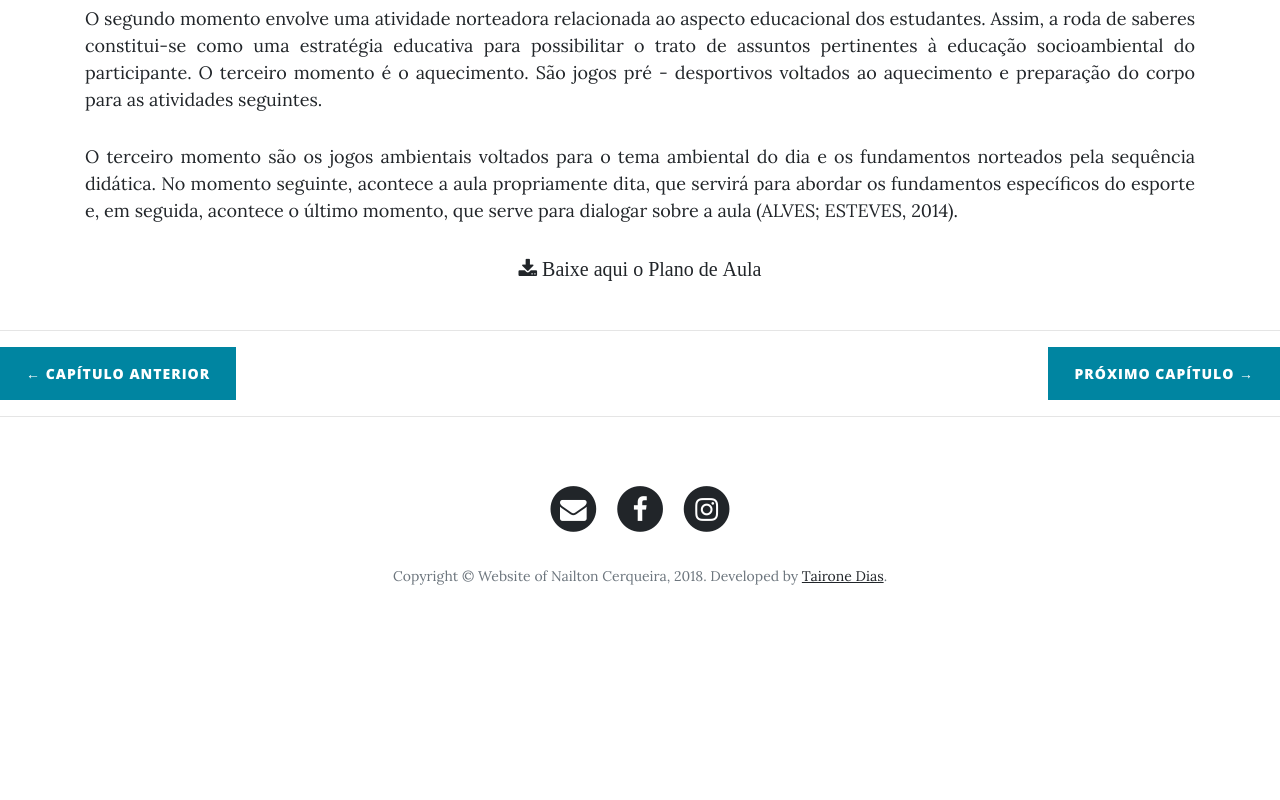
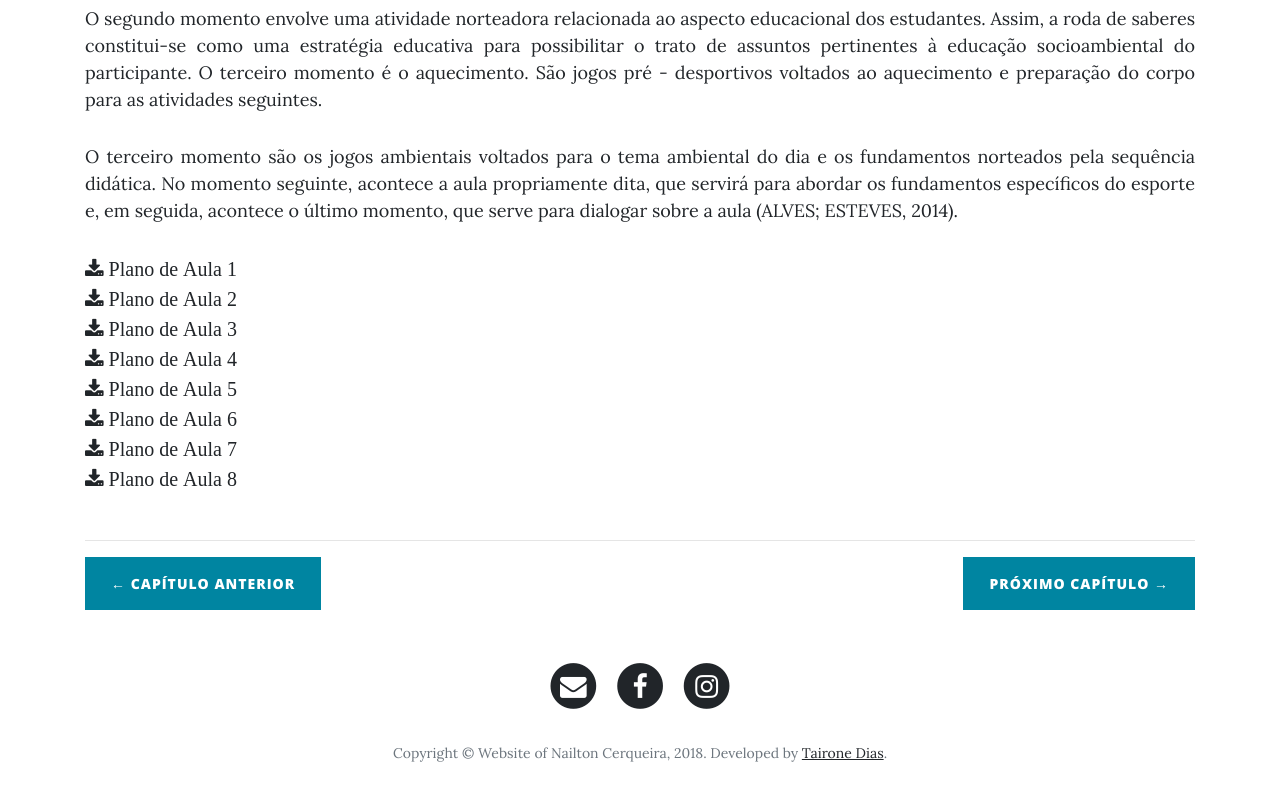
Before and after one commit to esportemeioambiente/esportemeioambiente, a website: page estrutura.html in a window 1280 px wide. Shown: the part 1258-2058 px from the top of the page. Before the commit the page ends 1910 px from the top, so only its background shows below. Drawn offline with nearby package versions, Linux system fonts and the light colour scheme.

Commit message:
href estrutura plano de aula

```diff
--- a/estrutura.html
+++ b/estrutura.html
@@ -16,13 +16,17 @@
   <!-- Custom fonts for this template -->
   <link href="vendor/font-awesome/css/font-awesome.min.css" rel="stylesheet" type="text/css">
   <link href='https://fonts.googleapis.com/css?family=Lora:400,700,400italic,700italic' rel='stylesheet' type='text/css'>
-    <link href='https://fonts.googleapis.com/css?family=Open+Sans:300italic,400italic,600italic,700italic,800italic,400,300,600,700,800' rel='stylesheet' type='text/css'>
+  <link href='https://fonts.googleapis.com/css?family=Open+Sans:300italic,400italic,600italic,700italic,800italic,400,300,600,700,800'
+    rel='stylesheet' type='text/css'>
 
   <!-- Custom styles for this template -->
   <link href="css/clean-blog.min.css" rel="stylesheet">
 
   <style>
-        p {font-size:90%; text-align: justify;}
+    p {
+      font-size: 90%;
+      text-align: justify;
+    }
   </style>
 
 </head>
@@ -33,7 +37,8 @@
   <nav class="navbar navbar-expand-lg navbar-light fixed-top" id="mainNav">
     <div class="container">
       <a class="navbar-brand" href="index.html">Nailton Cerqueira</a>
-          <button class="navbar-toggler navbar-toggler-right" type="button" data-toggle="collapse" data-target="#navbarResponsive" aria-controls="navbarResponsive" aria-expanded="false" aria-label="Toggle navigation">
+      <button class="navbar-toggler navbar-toggler-right" type="button" data-toggle="collapse" data-target="#navbarResponsive"
+        aria-controls="navbarResponsive" aria-expanded="false" aria-label="Toggle navigation">
         Menu
         <i class="fa fa-bars"></i>
       </button>
@@ -57,7 +62,7 @@
   </nav>
 
   <!-- Page Header -->
-    <header class="masthead" style="background-image: url('img/home-bg2.jpg');height: 510px;">
+  <header class="masthead" style="background-image: url('img/mat_7.jpg');height: 510px;">
     <div class="overlay"></div>
     <div class="container">
       <div class="row">
@@ -84,56 +89,72 @@
       <div class="row">
         <div class="col-lg-8 col-md-10 mx-auto">
           <p style="text-align: justify">
-              O futebol é visto como o grande fenômeno do século XX, devido em grande parte a seu poder de atração social. Por isso,
-			  aliado à Educação Ambiental, o futebol pode trazer benefícios socioambientais para os indivíduos e a sociedade como um
-			  todo. Assim, torna-se necessário seguir uma metodologia que aproxime o educando das práticas ambientais durante as aulas
-			  de futebol.
+            O futebol é visto como o grande fenômeno do século XX, devido em grande parte a seu poder de atração social. Por isso, aliado
+            à Educação Ambiental, o futebol pode trazer benefícios socioambientais para os indivíduos e a sociedade como
+            um todo. Assim, torna-se necessário seguir uma metodologia que aproxime o educando das práticas ambientais durante
+            as aulas de futebol.
           </p>
           <h3>Passo a Passo
           </h3>
           <p>
-			A aplicação das aulas de Futebol Educacional associadas à Educação Ambiental iniciou-se pelo planejamento, que é uma
-			estratégia para nortear as atividades e responder perguntas que aparecem no dia a dia, como: O que queremos com a nossa aula?
-			Para onde serão direcionados os nossos esforços?  O que se pretende para a formação dos estudantes? Como trabalhar com as
-			diferentes realidades sociais? O que está dando certo ou errado? (JUNIOR; COSTA; D´ANGELO, 2008)
+            A aplicação das aulas de Futebol Educacional associadas à Educação Ambiental iniciou-se pelo planejamento, que é uma estratégia
+            para nortear as atividades e responder perguntas que aparecem no dia a dia, como: O que queremos com a nossa
+            aula? Para onde serão direcionados os nossos esforços? O que se pretende para a formação dos estudantes? Como
+            trabalhar com as diferentes realidades sociais? O que está dando certo ou errado? (JUNIOR; COSTA; D´ANGELO, 2008)
           </p>
           <p>
             Assim, o planejamento levou em consideração a realidade local e estrutural do ambiente. Para tal finalidade, o planejamento
-			começou com a elaboração da sequência didática, que contém nome do professor, local de atuação, período da realização das
-			atividades, tema, objetivo geral, expectativas de aprendizagem (conceitual, procedimental e atitudinal), atividades e
-			estratégias, indicadores e instrumentos de avaliação e resultados. O planejamento, por sua vez, é um plano de unidade que
-			serve para nortear as atividades por um determinado tempo (bimestre, trimestre, semestre) (ALVES; ESTEVES, 2014).
+            começou com a elaboração da sequência didática, que contém nome do professor, local de atuação, período da realização
+            das atividades, tema, objetivo geral, expectativas de aprendizagem (conceitual, procedimental e atitudinal),
+            atividades e estratégias, indicadores e instrumentos de avaliação e resultados. O planejamento, por sua vez,
+            é um plano de unidade que serve para nortear as atividades por um determinado tempo (bimestre, trimestre, semestre)
+            (ALVES; ESTEVES, 2014).
           </p>
           <p>
-			O outro instrumento de planejamento foi o plano de aula, que serviu para nortear as atividades do professor
-			durante o dia a dia. Ele contém dados como: público, faixa etária, modalidade, tema de conhecimento e os objetivos
-			com base na unidade didática, a qual é dividida em seis momentos, que são utilizados para garantir o aprendizado
-			esportivo, social e ambiental.
+            O outro instrumento de planejamento foi o plano de aula, que serviu para nortear as atividades do professor durante o dia
+            a dia. Ele contém dados como: público, faixa etária, modalidade, tema de conhecimento e os objetivos com base
+            na unidade didática, a qual é dividida em seis momentos, que são utilizados para garantir o aprendizado esportivo,
+            social e ambiental.
           </p>
           <p>O primeiro momento é chamado de tempo livre, com a duração de aproximadamente 10 min e tem o objetivo de fazer
             observações a respeito da atitude e o comportamento dos estudantes em uma atividade livre e dirigida pelos mesmos.
           </p>
           <p>O segundo momento envolve uma atividade norteadora relacionada ao aspecto educacional dos estudantes. Assim, a
-			roda de saberes constitui-se como uma estratégia educativa para possibilitar o trato de assuntos pertinentes à
-			educação socioambiental do participante. O terceiro momento é o aquecimento. São jogos pré - desportivos voltados
+            roda de saberes constitui-se como uma estratégia educativa para possibilitar o trato de assuntos pertinentes
+            à educação socioambiental do participante. O terceiro momento é o aquecimento. São jogos pré - desportivos voltados
             ao aquecimento e preparação do corpo para as atividades seguintes.
-			</P>
-			<p>O terceiro momento são os jogos ambientais voltados para o tema ambiental do dia e os fundamentos norteados
-			pela sequência didática. No momento seguinte, acontece a aula propriamente dita, que servirá para abordar os
-			fundamentos específicos do esporte e, em seguida, acontece o último momento, que serve para dialogar sobre a aula
-			(ALVES; ESTEVES, 2014).
-			</P>
+          </p>
+          <p>O terceiro momento são os jogos ambientais voltados para o tema ambiental do dia e os fundamentos norteados pela
+            sequência didática. No momento seguinte, acontece a aula propriamente dita, que servirá para abordar os fundamentos
+            específicos do esporte e, em seguida, acontece o último momento, que serve para dialogar sobre a aula (ALVES;
+            ESTEVES, 2014).
+          </p>
+          <div align="left">
+            <a class="fa fa-download fa-stack-1xx" href="http://github.com/esportemeioambiente/esportemeioambiente.github.io/raw/master/planodeaula1.pdf" target="_blank"> Plano de Aula 1</a>
           </div>
+          <div align="left">
+            <a class="fa fa-download fa-stack-1xx" href="http://github.com/esportemeioambiente/esportemeioambiente.github.io/raw/master/planodeaula2.pdf" target="_blank"> Plano de Aula 2</a>
           </div>
+          <div align="left">
+            <a class="fa fa-download fa-stack-1xx" href="http://github.com/esportemeioambiente/esportemeioambiente.github.io/raw/master/planodeaula3.pdf" target="_blank"> Plano de Aula 3</a>
           </div>
-    </article>
-            <a class="fa fa-download fa-stack-1x" href="estrutura.html" target="_blank"> Baixe aqui o Plano de Aula</a>
-		<center>
-          </center>
+          <div align="left">
+            <a class="fa fa-download fa-stack-1xx" href="http://github.com/esportemeioambiente/esportemeioambiente.github.io/raw/master/planodeaula4.pdf" target="_blank"> Plano de Aula 4</a>
+          </div>
+          <div align="left">
+            <a class="fa fa-download fa-stack-1xx" href="http://github.com/esportemeioambiente/esportemeioambiente.github.io/raw/master/planodeaula5.pdf" target="_blank"> Plano de Aula 5</a>
+          </div>
+          <div align="left">
+            <a class="fa fa-download fa-stack-1xx" href="http://github.com/esportemeioambiente/esportemeioambiente.github.io/raw/master/planodeaula6.pdf" target="_blank"> Plano de Aula 6</a>
+          </div>
+          <div align="left">
+            <a class="fa fa-download fa-stack-1xx" href="http://github.com/esportemeioambiente/esportemeioambiente.github.io/raw/master/planodeaula7.pdf" target="_blank"> Plano de Aula 7</a>
+          </div>
+          <div align="left">
+            <a class="fa fa-download fa-stack-1xx" href="http://github.com/esportemeioambiente/esportemeioambiente.github.io/raw/master/planodeaula8.pdf" target="_blank"> Plano de Aula 8</a>
+          </div>
+
         <br>
-          <br>
-
-
         <hr>
         <!-- Pager -->
         <div class="clearfix">
@@ -145,7 +166,6 @@
     </div>
   </article>
 
-    <hr>
 
   <!-- Footer -->
   <footer>
@@ -178,7 +198,9 @@
               </a>
             </li>
           </ul>
-              <p class="copyright text-muted">Copyright &copy; Website of Nailton Cerqueira, 2018. Developed by <a href="https://www.facebook.com/taironecdias" target="_blank">Tairone Dias</a>.</p>
+          <p class="copyright text-muted">Copyright &copy; Website of Nailton Cerqueira, 2018. Developed by
+            <a href="https://www.facebook.com/taironecdias"
+              target="_blank">Tairone Dias</a>.</p>
         </div>
       </div>
     </div>
```
Also changed, not shown: img/home-bg.jpg (deleted), img/post-sample-image.jpg (deleted), 1 other file. Lines whose indentation alone changed are shown as unchanged.
